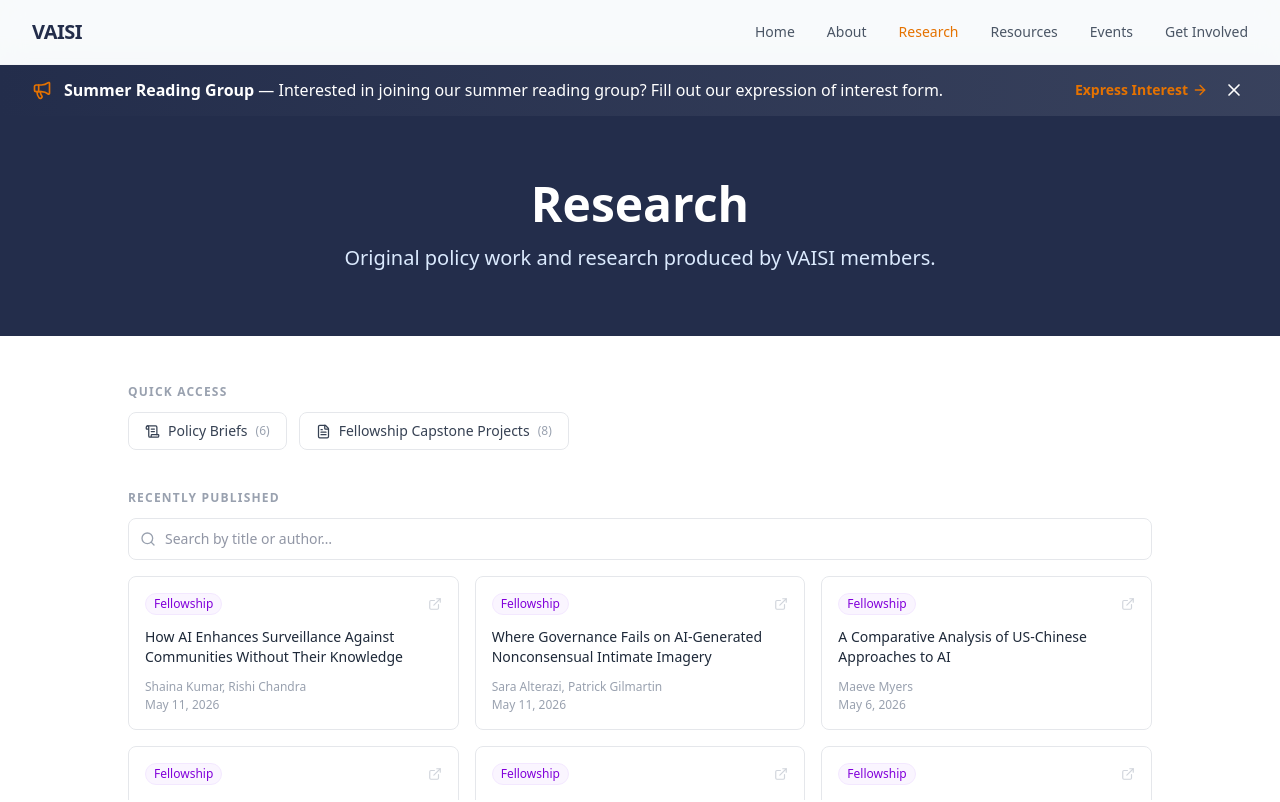
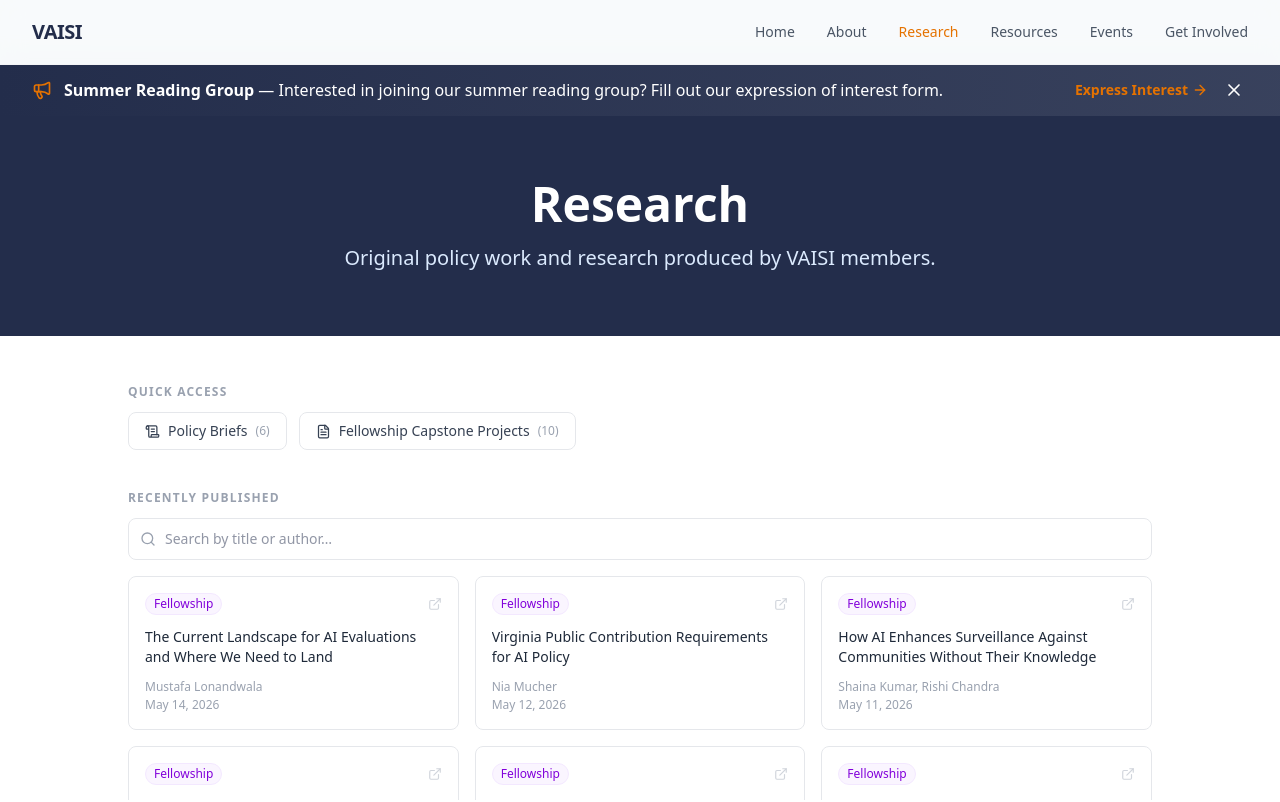
Before and after one commit to Virginia-AI-Security-Initiative/VAISI_Website, a Next.js app: page /research in a window 1280 px wide. Shown: the top 802 px of the page. Built offline with nearby package versions, Linux system fonts and the light colour scheme; a web font is replaced by a local one.

Commit message:
updates to research page

```diff
--- a/app/globals.css
+++ b/app/globals.css
@@ -25,3 +25,15 @@ body {
   color: var(--foreground);
   font-family: var(--font-sans);
 }
+
+/*
+ * Tailwind v4 Preflight sets buttons to `cursor: default`. Restore the
+ * pointer cursor on all interactive buttons (and role="button" elements),
+ * while leaving disabled controls with the default arrow.
+ */
+@layer base {
+  button:not(:disabled),
+  [role="button"]:not(:disabled) {
+    cursor: pointer;
+  }
+}
--- a/app/research/data.ts
+++ b/app/research/data.ts
@@ -30,19 +30,12 @@ export type AnyPub =
 
 export const policyBriefs: PolicyBrief[] = [
     {
-        title: "AI Market Structure Reform Act",
-        url: "/research/policy_briefs/AI Policy Hackathon - Ricardo Bruinton FINAL.pdf",
-        authors: "Ricardo Bruinton, Jason Chen, Ryan Healy",
-        source: "AI Policy Competition Spring 2026",
-        date: "2026-04-04",
-    },
-    {
         title: "The AI Safety Investigation Act: A Federal AI Incident Investigation and Reporting Authority",
         url: "/research/policy_briefs/Logan Bradley, Ishan Ajwani - AI Safety Investigation Act Brief.pdf",
         authors: "Logan Bradley, Ishan Ajwani",
         source: "AI Policy Competition Spring 2026",
         date: "2026-04-04",
-        award: "Winner",
+        award: "1st",
     },
     {
         title: "The Making AI Governable for Americans Act (MAGA Act)",
@@ -50,13 +43,15 @@ export const policyBriefs: PolicyBrief[] = [
         authors: "Owen Watzlavick, Adrian Klaits",
         source: "AI Policy Competition Spring 2026",
         date: "2026-04-04",
+        award: "2nd",
     },
     {
-        title: "Regulating Frontier AI Through A Modular Risk-Based Approach",
-        url: "/research/policy_briefs/Policy Brief_VAISI AI Policy Hackathon - Aashka Vyas.pdf",
-        authors: "Aashka Vyas, Arjun Dsouza",
+        title: "AI Market Structure Reform Act",
+        url: "/research/policy_briefs/AI Policy Hackathon - Ricardo Bruinton FINAL.pdf",
+        authors: "Ricardo Bruinton, Jason Chen, Ryan Healy",
         source: "AI Policy Competition Spring 2026",
         date: "2026-04-04",
+        award: "3rd",
     },
     {
         title: "Establishing a National \"Digital Letters of Marque\" Framework for Frontier AI Enforcement",
@@ -69,6 +64,13 @@ export const policyBriefs: PolicyBrief[] = [
         title: "Proposal for the National AI Security Organization (NASO)",
         url: "/research/policy_briefs/Binit M FINAL.pdf",
         authors: "Binit Maharjan",
+        source: "AI Policy Competition Spring 2026",
+        date: "2026-04-04",
+    },
+    {
+        title: "Regulating Frontier AI Through A Modular Risk-Based Approach",
+        url: "/research/policy_briefs/Policy Brief_VAISI AI Policy Hackathon - Aashka Vyas.pdf",
+        authors: "Aashka Vyas, Arjun Dsouza",
         source: "AI Policy Competition Spring 2026",
         date: "2026-04-04",
     },
@@ -92,6 +94,13 @@ export const fellowshipProjects: FellowshipProject[] = [
     authors: "Hovsep Seferian",
     fellowship: "AI Governance (Spring '26)",
     date: "2026-04-28",
+    },
+    {
+    title: "Virginia Public Contribution Requirements for AI Policy",
+    url: "/research/fellowship_projects/Policy Virginia Public Contribution Req – Nia Mucher – 5_12_26.pdf",
+    authors: "Nia Mucher",
+    fellowship: "AI Governance (Spring '26)",
+    date: "2026-05-12",
     },
     {
     title: "How AI Enhances Surveillance Against Communities Without Their Knowledge",
@@ -120,6 +129,13 @@ export const fellowshipProjects: FellowshipProject[] = [
     authors: "Kate McCray",
     fellowship: "AI Governance (Spring '26)",
     date: "2026-05-01",
+    },
+    {
+    title: "The Current Landscape for AI Evaluations and Where We Need to Land",
+    url: "/research/fellowship_projects/The Current Landscape for AI Evaluations And Where We Need to Land – Mustafa Lonandwala – 5_14_26.pdf",
+    authors: "Mustafa Lonandwala",
+    fellowship: "AI Governance (Spring '26)",
+    date: "2026-05-14",
     },
     {
     title: "Where Governance Fails on AI-Generated Nonconsensual Intimate Imagery",
--- a/app/research/page.tsx
+++ b/app/research/page.tsx
@@ -17,6 +17,12 @@ import {
 } from './data';
 
 type SortDir = 'asc' | 'desc' | null;
+
+const MEDALS: Record<string, string> = {
+    '1st': '🥇',
+    '2nd': '🥈',
+    '3rd': '🥉',
+};
 
 function SortIcon({ dir }: { dir: SortDir }) {
     if (dir === 'asc') return <ChevronUp size={14} className="inline ml-1" />;
@@ -329,12 +335,12 @@ export default function ResearchPage() {
                                                             <div className="flex items-start gap-3">
                                                                 <FileText size={16} className="text-blue-500 flex-shrink-0 mt-0.5" />
                                                                 <div>
-                                                                    <span className="flex flex-wrap items-center gap-2 font-medium text-gray-800 group-hover:text-primary transition-colors">
-                                                                        <span>{brief.title}</span>
+                                                                    <span className="block font-medium text-gray-800 group-hover:text-primary transition-colors">
+                                                                        {brief.title}
                                                                         {brief.award && (
-                                                                            <span className="inline-flex items-center gap-1 rounded-full border border-amber-200 bg-amber-50 px-2 py-0.5 text-xs font-semibold text-amber-700">
-                                                                                <span aria-hidden="true">🏅</span>
-                                                                                {brief.award}
+                                                                            <span className="ml-2 inline-flex items-center gap-1 rounded-full border border-amber-200 bg-amber-50 px-2 py-0.5 align-middle text-xs font-semibold text-amber-700 whitespace-nowrap">
+                                                                                <span aria-hidden="true">{MEDALS[brief.award] ?? '🏅'}</span>
+                                                                                {brief.award} Place
                                                                             </span>
                                                                         )}
                                                                     </span>
```
Also changed, not shown: 2 other files (tests, documents, lock files or other folders).
